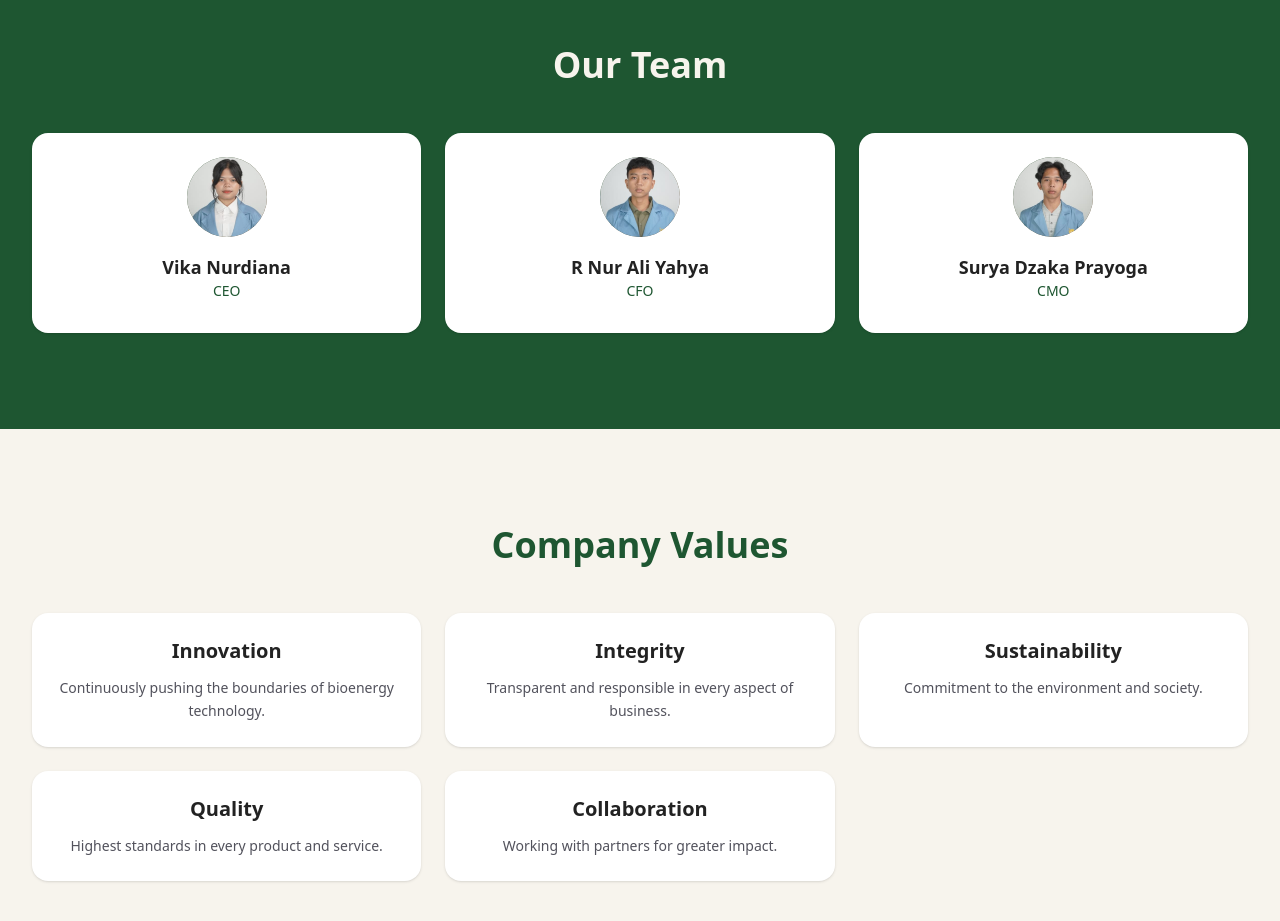
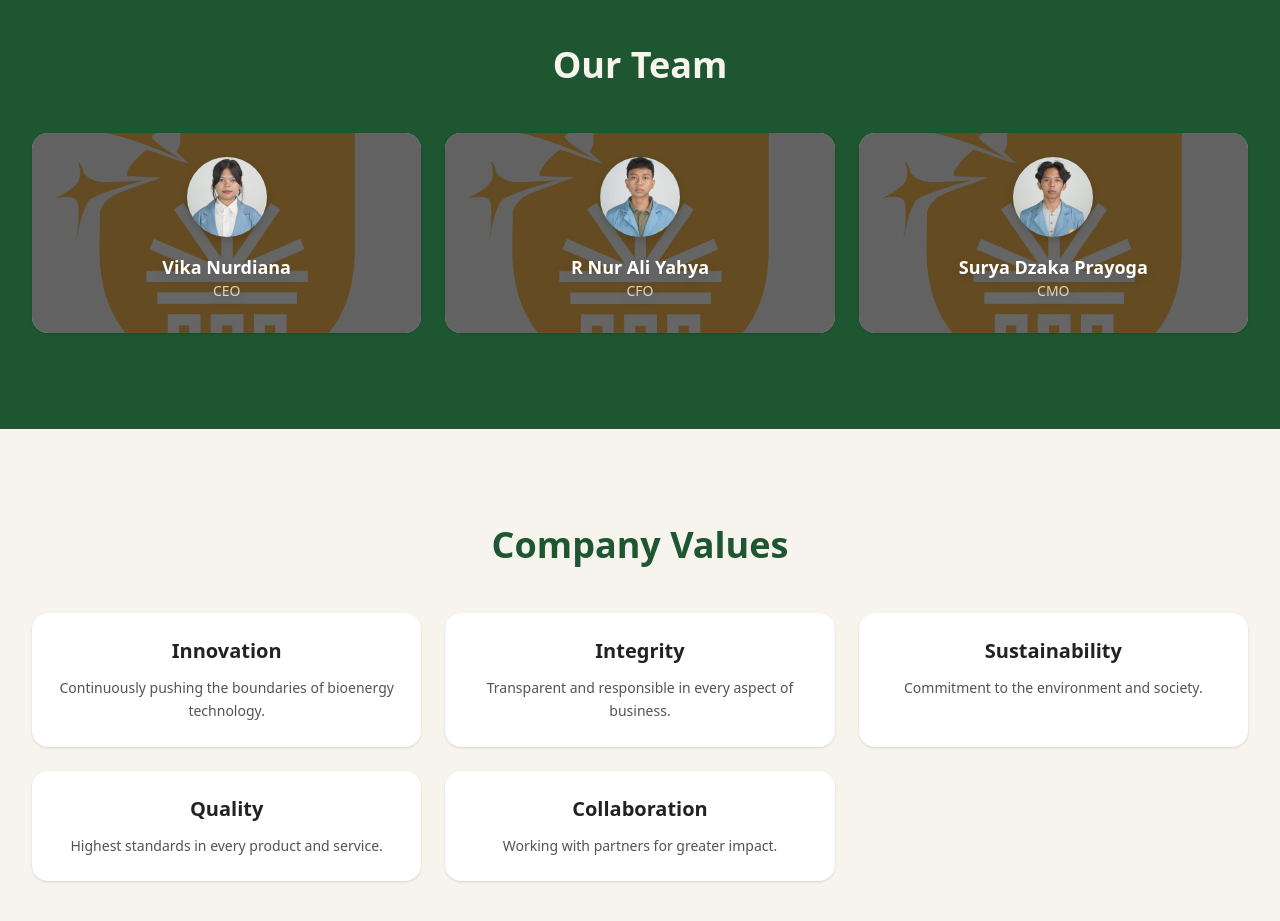
Before and after one commit to ecobrewbriquette-gif/eco-brew, a Next.js app: page /en/about in a window 1280 px wide. Shown: the part 2040-2961 px from the top of the page. Built offline with nearby package versions, Linux system fonts and the light colour scheme.

Commit message:
Add: background foto logo-apu pada card tim

```diff
--- a/app/[lang]/about/page.tsx
+++ b/app/[lang]/about/page.tsx
@@ -140,18 +140,18 @@ function TeamSection({
         </h2>
         <div className="grid gap-6 md:grid-cols-3">
           {dict.members.map((member, i) => (
-            <Card key={i} className="text-center">
+            <Card key={i} backgroundImage="/images/logo-apu.jpeg" className="text-center">
               <div className="relative mx-auto mb-4 h-20 w-20 overflow-hidden rounded-full bg-gradient-to-br from-forest to-coffee">
                 <Image src={member.photo} alt={member.name} fill className="object-cover" />
               </div>
-              <h3 className="text-lg font-semibold text-charcoal dark:text-zinc-100">
+              <h3 className="text-lg font-semibold text-white">
                 {member.name}
               </h3>
-              <p className="mb-2 text-sm font-medium text-forest dark:text-forest-light">
+              <p className="mb-2 text-sm font-medium text-cream/80">
                 {member.role}
               </p>
               {member.bio && (
-                <p className="text-sm leading-relaxed text-zinc-600 dark:text-zinc-400">
+                <p className="text-sm leading-relaxed text-cream/70">
                   {member.bio}
                 </p>
               )}
```
Also changed, not shown: public/images/logo-apu.jpeg (added).
